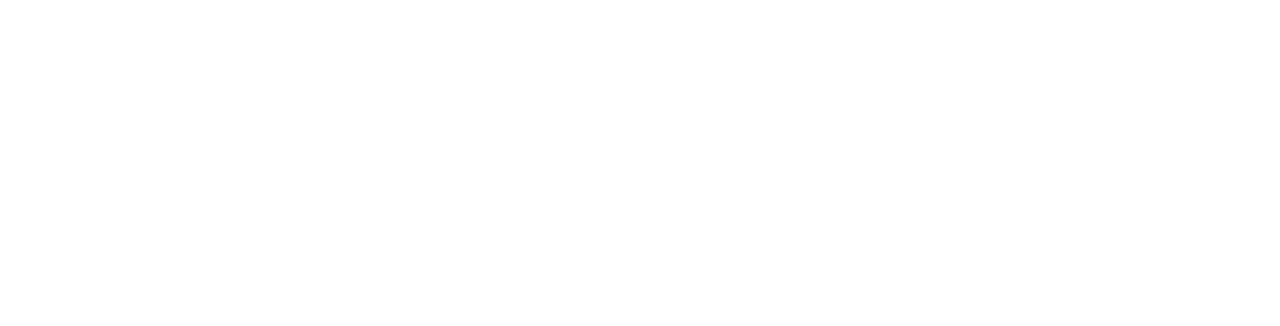
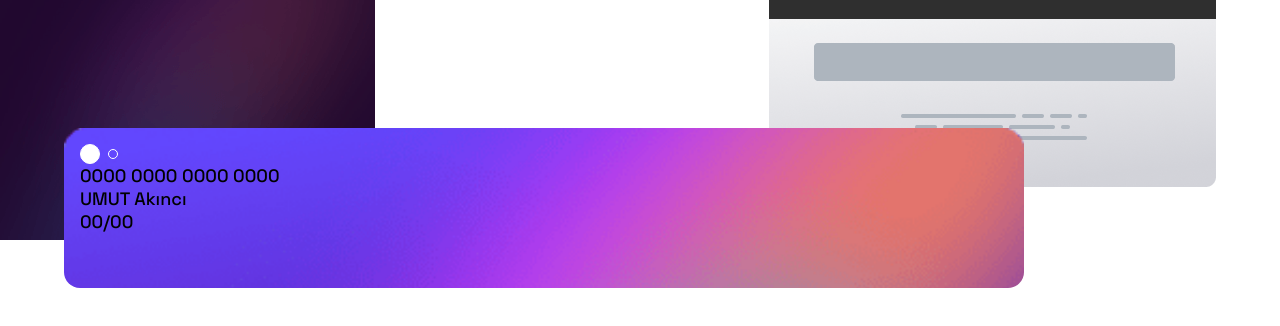
Before and after one commit to umutakinc/interactive-card, a plain HTML site: page index.html in a window 1280 px wide. Drawn offline with Linux system fonts and the light colour scheme.

Commit message:
scss dosyaları eklendi

```diff
--- /dev/null
+++ b/assets/scss/_mixins.scss
@@ -0,0 +1,5 @@
+@mixin align-center {
+    display: flex;
+    align-items: center;
+    gap: .5rem;
+}
--- /dev/null
+++ b/assets/scss/_reset.scss
@@ -0,0 +1,10 @@
+// ***************** RESET **********************
+*, *::before, *::after {
+    box-sizing: border-box;
+    margin: 0;
+    padding: 0;
+}
+body {
+    min-height: 100vh;
+    font-size: 18px;
+}
--- /dev/null
+++ b/assets/scss/_variables.scss
@@ -0,0 +1,7 @@
+// ***************** VARIABLES **********************
+$linearGradient: hsl(249, 99%, 64%) to hsl(278, 94%, 30%);
+$red: hsl(0, 100%, 66%);
+$white: hsl(0, 0%, 100%);
+$lightViolet: hsl(270, 3%, 87%);
+$darkViolet: hsl(279, 6%, 55%);
+$veryDarkViolet: hsl(278, 68%, 11%);
--- a/assets/scss/main.scss
+++ b/assets/scss/main.scss
@@ -0,0 +1,55 @@
+@import 'reset';
+@import 'variables';
+@import 'mixins';
+
+body {
+    font-family: 'Space Grotesk', sans-serif;
+}
+.align-center {
+    @include align-center;
+}
+.card {
+    max-height: 240px;
+    position: relative;
+
+    &-images-front {
+        background-image: url('../images/bg-card-front.png');
+        background-size: cover;
+        border-radius: 1rem;
+        bottom: -20%;
+        height: 160px;
+        left: 5%;
+        padding: 1rem;
+        width: 100%;
+        z-index: 1;
+
+        .circle {
+            border: 1px solid $white;
+            border-radius: 50%;
+            display: inline-block;
+            height: 10px;
+            width: 10px;
+            text-align: center;
+
+            &.active {
+                background-color: $white;
+                height: 20px;
+                width: 20px;
+            }
+        }
+    }
+
+    &-images-back {
+        right: 5%;
+        bottom: 20%;
+    }
+
+    &-images-front, &-images-back {
+        position: absolute;
+        max-width: 75%;
+
+        img {
+            width: 100%;
+        }
+    }
+}
--- a/index.html
+++ b/index.html
@@ -6,12 +6,35 @@
 
   <link rel="icon" type="image/png" sizes="32x32" href="./images/favicon-32x32.png">
 
+  <link href="https://fonts.googleapis.com/css2?family=Space+Grotesk:wght@500&display=swap" rel="stylesheet">
+
   <link rel="stylesheet" href="assets/css/main.css">
 
   <title>Interactive card | Umut Akıncı</title>
 </head>
 <body>
 
-
+  <section class="card">
+    <picture>
+      <source media="min-width:600px" srcset="assets/images/bg-main-desktop.png">
+      <img src="assets/images/bg-main-mobile.png" alt="Background Image">
+    </picture>
+    <div class="card-images">
+      <div class="card-images-front">
+        <div class="align-center">
+          <span class="circle active"></span>
+          <span class="circle"></span>
+        </div>
+        <div class="card-images-front-infos">
+          <p class="number">0000 0000 0000 0000</p>
+          <p class="name-and-surname">UMUT Akıncı</p>
+          <p class="date">00/00</p>
+        </div>
+      </div>
+      <div class="card-images-back">
+        <img src="assets/images/bg-card-back.png" alt="Card back">
+      </div>
+    </div>
+  </section>
 </body>
 </html>
```
Also changed, not shown: assets/css/main.css.
